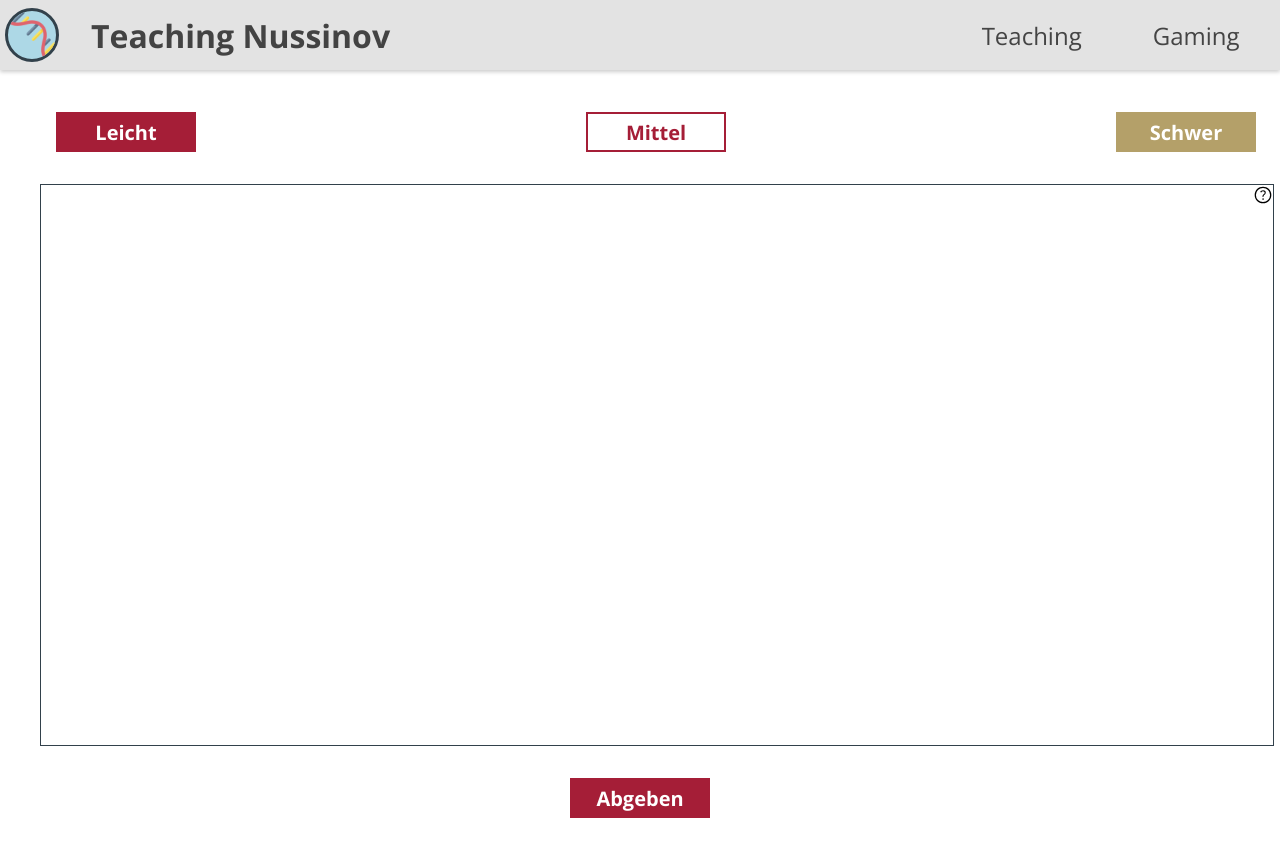
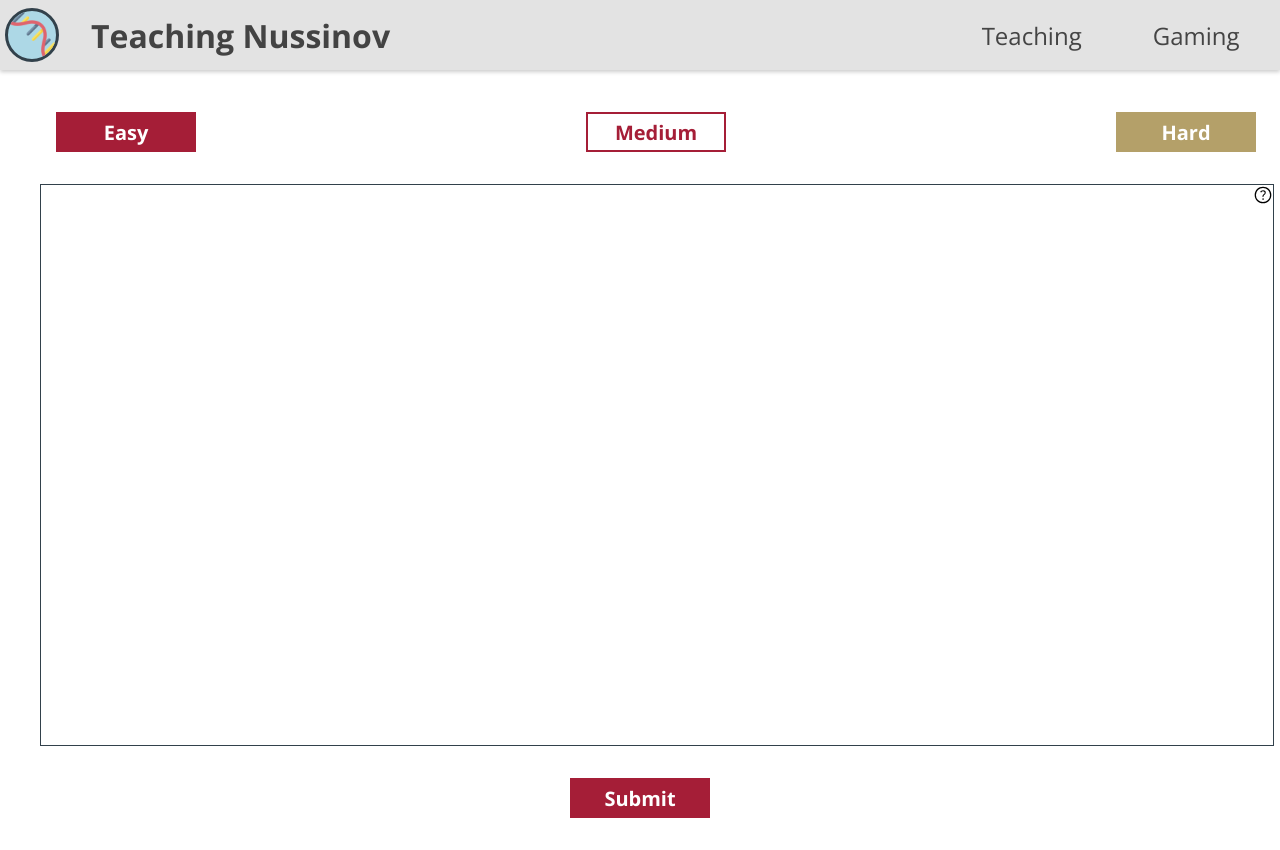
Before and after one commit to UniTuebingen-BDVA/TeamprojektSoSe22, a Vue app in the folder rna/: page / in a window 1280 px wide. Built offline with nearby package versions, Linux system fonts and the light colour scheme.

Commit message:
Change german words into english words

```diff
--- a/rna/src/components/game/ActiveGame.vue
+++ b/rna/src/components/game/ActiveGame.vue
@@ -3,7 +3,7 @@
         <GameStart/>
         <GameFrame />
         <div class="turn-in">
-            <UniButton :primary-color="'red'" :filled="true" :text="'Abgeben'" class="turn-in-btn" v-on:click="$emit('stateChange',true)"/>
+            <UniButton :primary-color="'red'" :filled="true" :text="'Submit'" class="turn-in-btn" v-on:click="$emit('stateChange',true)"/>
         </div>
     </div>
 </template>
--- a/rna/src/components/game/GameStart.vue
+++ b/rna/src/components/game/GameStart.vue
@@ -1,8 +1,8 @@
 <template lang="">
     <div class="game-start-menu">
-        <UniButton class="start-buttons" :primary-color="'red'" :filled="true" :text="'Leicht'"/>
-        <UniButton class="start-buttons" :primary-color="'red'" :filled="false" :text="'Mittel'"/>
-        <UniButton class="start-buttons" :primary-color="'gold'" :filled="true" :text="'Schwer'"/>
+        <UniButton class="start-buttons" :primary-color="'red'" :filled="true" :text="'Easy'"/>
+        <UniButton class="start-buttons" :primary-color="'red'" :filled="false" :text="'Medium'"/>
+        <UniButton class="start-buttons" :primary-color="'gold'" :filled="true" :text="'Hard'"/>
     </div>
 </template>
 <script setup>
```
